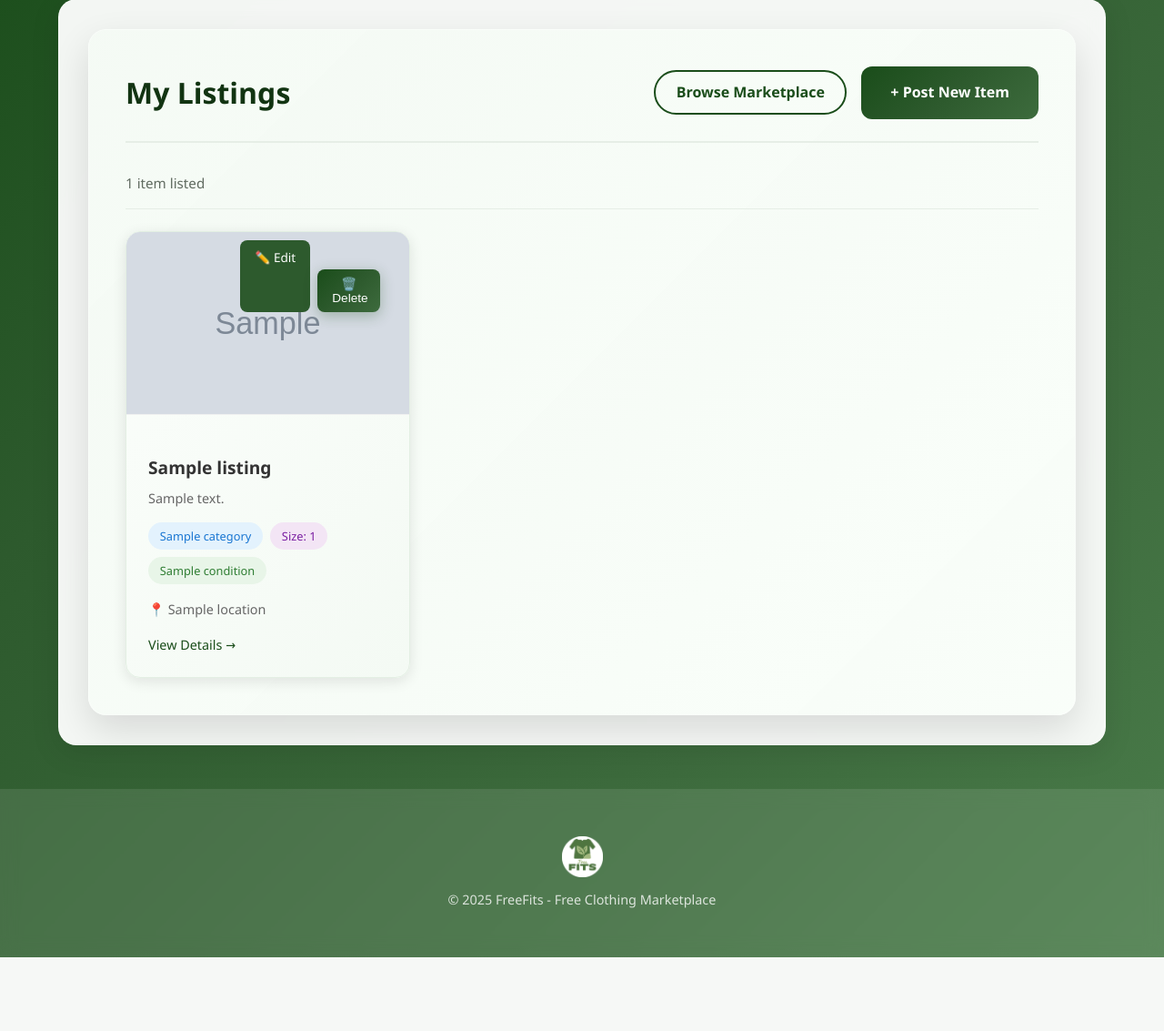
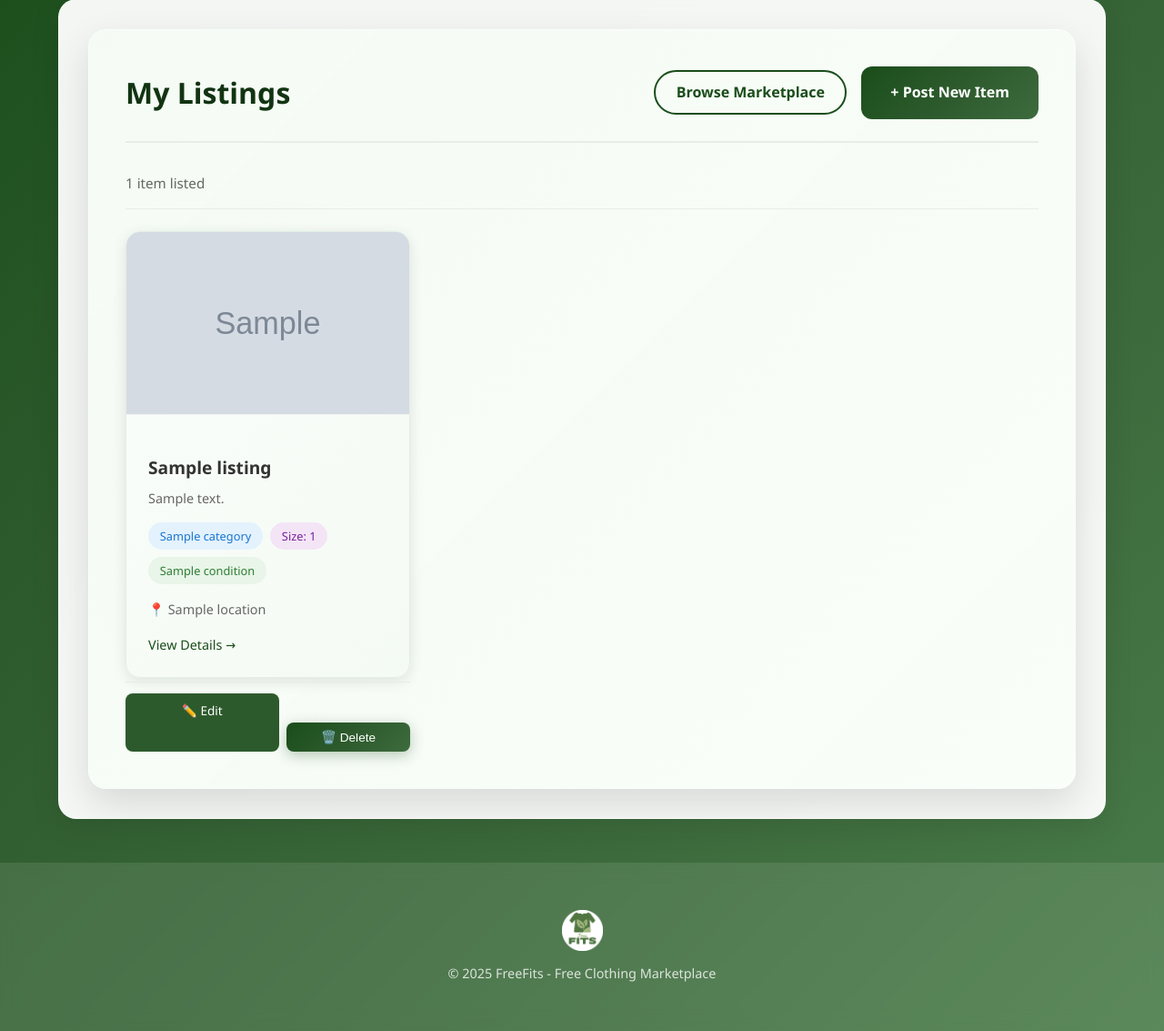
Before and after one commit to tibatuba/FreeFits, a Flask app: page /my-listings in a window 1280 px wide. Shown: the part 125-1258 px from the top of the page at 91% size. Before the commit the page ends 1177 px from the top, so only its background shows below. Run offline with Flask 3, Linux system fonts and the light colour scheme; the visitor is signed in with stand-in values (Sample User, id 1); grey boxes marked "Sample" are stand-in pictures; a database or web service that is not in the repository returns one stand-in record (values such as "Sample title").

Commit message:
Move Edit and Delete buttons below listing card on My Listings page

```diff
--- a/app/static/css/style.css
+++ b/app/static/css/style.css
@@ -1362,6 +1362,62 @@
     font-size: 0.9rem;
 }
 
+/* My Listings: Edit/Delete below the card, not on the image */
+.my-listings-card-wrapper {
+    display: flex;
+    flex-direction: column;
+}
+
+.my-listings-card-wrapper .listing-card-link {
+    flex: 1;
+}
+
+.my-listings-card-actions {
+    display: flex;
+    gap: 0.5rem;
+    padding: 0.75rem 0 0;
+    margin-top: 0.25rem;
+    border-top: 1px solid #e3efe3;
+}
+
+.my-listings-edit-btn,
+.my-listings-delete-btn {
+    flex: 1;
+    text-align: center;
+    padding: 0.5rem 1rem;
+    border-radius: 8px;
+    font-size: 0.85rem;
+    font-weight: 500;
+    transition: background-color 0.2s;
+    text-decoration: none;
+    border: none;
+    cursor: pointer;
+}
+
+.my-listings-edit-btn {
+    background-color: #2d5a2d;
+    color: white;
+}
+
+.my-listings-edit-btn:hover {
+    background-color: #1e3e1e;
+}
+
+.my-listings-delete-form {
+    flex: 1;
+    display: block;
+}
+
+.my-listings-delete-btn {
+    width: 100%;
+    background-color: #d32f2f;
+    color: white;
+}
+
+.my-listings-delete-btn:hover {
+    background-color: #b71c1c;
+}
+
 /* Listing detail page */
 .listing-detail-page {
     max-width: 1200px;
--- a/app/templates/my_listings.html
+++ b/app/templates/my_listings.html
@@ -58,7 +58,7 @@
                 <div class="results-count">{{ listings|length }} item{{ 's' if listings|length != 1 else '' }} listed</div>
                 <div class="listings-grid">
                     {% for listing in listings %}
-                    <div class="listing-card-wrapper" style="position: relative;">
+                    <div class="listing-card-wrapper my-listings-card-wrapper">
                         <a href="{{ url_for('main.view_listing', listing_id=listing.id) }}" class="listing-card-link">
                             <div class="listing-card">
                                 <div class="listing-image">
@@ -87,10 +87,10 @@
                                 </div>
                             </div>
                         </a>
-                        <div class="listing-card-actions" style="position: absolute; top: 10px; right: 10px; display: flex; gap: 0.5rem; z-index: 10;">
-                            <a href="{{ url_for('main.edit_listing', listing_id=listing.id) }}" style="background-color: #2d5a2d; color: white; padding: 0.5rem 1rem; border-radius: 8px; text-decoration: none; font-size: 0.85rem; font-weight: 500; transition: background-color 0.2s;" onmouseover="this.style.backgroundColor='#1e3e1e'" onmouseout="this.style.backgroundColor='#2d5a2d'">✏️ Edit</a>
-                            <form action="{{ url_for('main.delete_listing_route', listing_id=listing.id) }}" method="POST" style="display: inline;" onsubmit="return confirm('Are you sure you want to delete this listing? This action cannot be undone.');">
-                                <button type="submit" style="background-color: #d32f2f; color: white; padding: 0.5rem 1rem; border-radius: 8px; border: none; font-size: 0.85rem; font-weight: 500; cursor: pointer; transition: background-color 0.2s;" onmouseover="this.style.backgroundColor='#b71c1c'" onmouseout="this.style.backgroundColor='#d32f2f'">🗑️ Delete</button>
+                        <div class="listing-card-actions my-listings-card-actions">
+                            <a href="{{ url_for('main.edit_listing', listing_id=listing.id) }}" class="my-listings-edit-btn">✏️ Edit</a>
+                            <form action="{{ url_for('main.delete_listing_route', listing_id=listing.id) }}" method="POST" class="my-listings-delete-form" onsubmit="return confirm('Are you sure you want to delete this listing? This action cannot be undone.');">
+                                <button type="submit" class="my-listings-delete-btn">🗑️ Delete</button>
                             </form>
                         </div>
                     </div>
```
